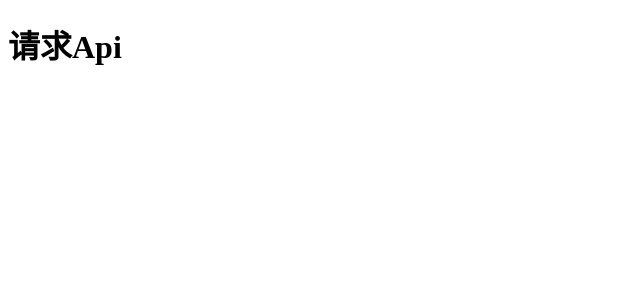
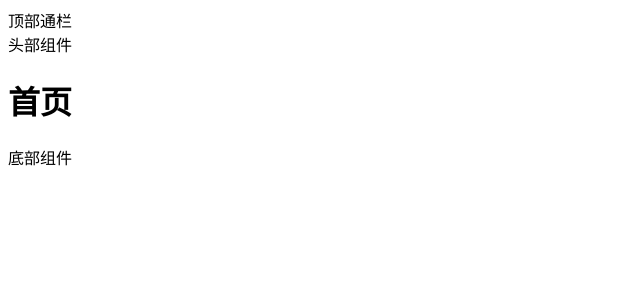
Before and after one commit to 2977938556/Rabbit, a Vue app: page / in a window 1280 px wide. Before the commit this address had no page. Shown: the top 300 px of the page, without its empty margins (0-640 px from the left). Built offline with nearby package versions, Linux system fonts and the light colour scheme.

Commit message:
03配置首页和路由区域

```diff
--- a/src/App.vue
+++ b/src/App.vue
@@ -1,5 +1,5 @@
 <template>
   <div class="App">
-    <h1>请求Api</h1>
+    <router-view></router-view>
   </div>
 </template>
--- a/src/router/index.js
+++ b/src/router/index.js
@@ -1,6 +1,17 @@
 import { createRouter, createWebHashHistory } from 'vue-router'
 
-let routes = []
+
+let Layout = () => import('@/view/Layout.vue');
+let Home = () => import('@/view/home/index.vue');
+
+let routes = [
+    {
+        path: '/', component: Layout,
+        children: [
+            { path: '/', component: Home }
+        ]
+    }
+]
 
 
 let router = createRouter({
--- a/src/utils/request.js
+++ b/src/utils/request.js
@@ -28,8 +28,6 @@ instance.interceptors.request.use(function (config) {
     return Promise.reject(err)
 })
 
-
-
 // 响应拦截器
 instance.interceptors.response.use((res) => {
     return res.data
@@ -52,7 +50,6 @@ instance.interceptors.response.use((res) => {
     return Promise.reject(err)
 })
 
-
 // 请求工具函数
 // 路径
 // 方法
--- /dev/null
+++ b/src/view/Layout.vue
@@ -0,0 +1,15 @@
+<template>
+    <!-- 顶部通栏组件 -->
+    <nav>顶部通栏</nav>
+
+    <!-- 头部组件 -->
+    <header>头部组件</header>
+
+    <!-- 内容区 -->
+    <div class="main">
+        <router-view></router-view>
+    </div>
+
+    <!-- 底部组件 -->
+    <footer>底部组件</footer>
+</template>
--- /dev/null
+++ b/src/view/home/index.vue
@@ -0,0 +1,5 @@
+<template>
+    <div class="home">
+        <h1>首页</h1>
+    </div>
+</template>
```
